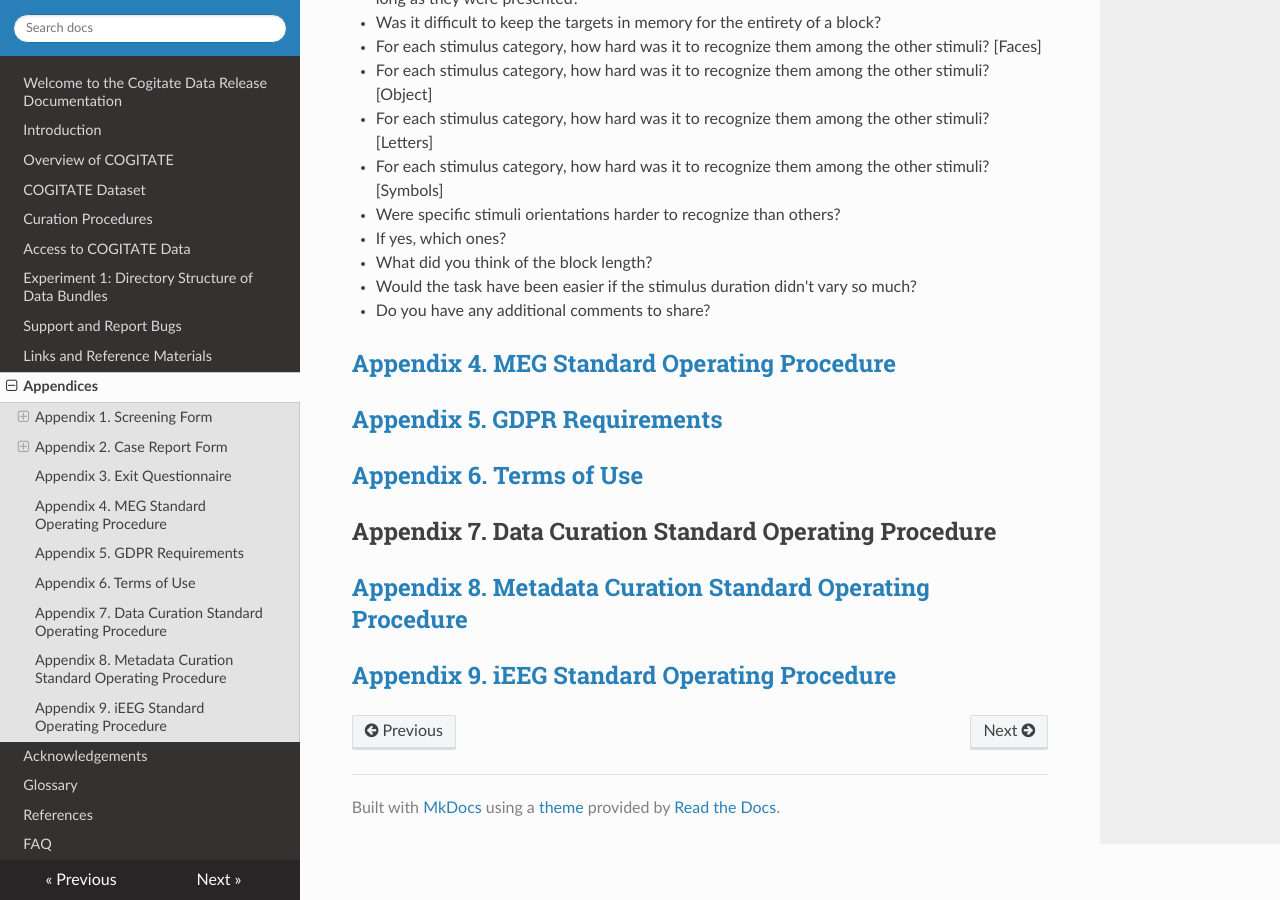
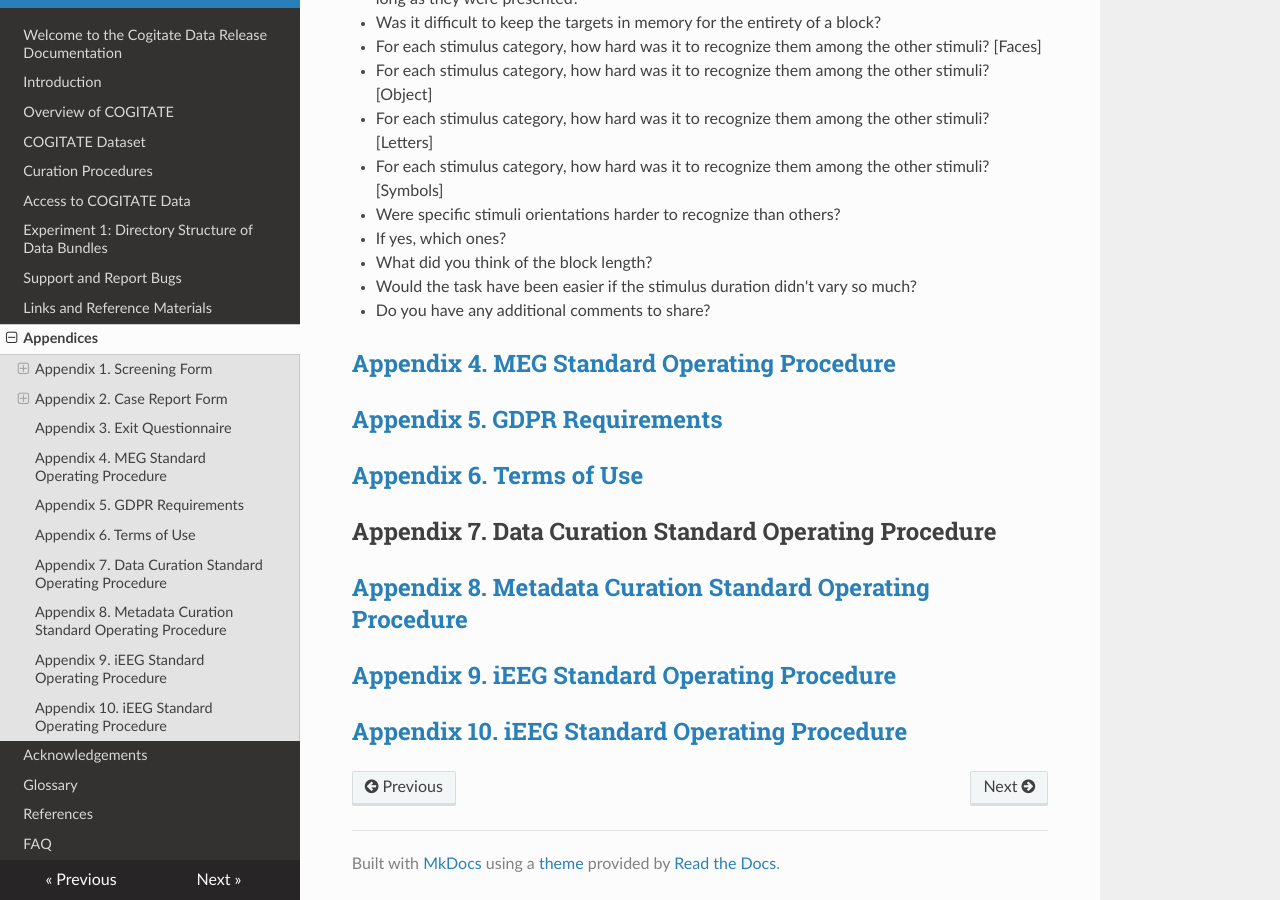
Before and after one commit to Cogitate-consortium/cogitate-data, an MkDocs documentation site: the page built from docs/09_appendices.md, in a window 1280 px wide and 900 px high, scrolled down 3615 px. Built offline with MkDocs 1.6.1, drawn with Linux system fonts in a browser that asks for light colours; nearby versions of some CDN libraries.

Commit message:
Added Appendix 10 - fMRI SOP

```diff
--- a/docs/09_appendices.md
+++ b/docs/09_appendices.md
@@ -132,3 +132,5 @@ This Form should be filled by the participant after the experiment and asks the
 ## <a href="https://github.com/Cogitate-consortium/cogitate-data/blob/main/assets/documentation/linked_files/metadata-curation-doc_2024-05-14_v1.0.pdf" target="_blank">Appendix 8. Metadata Curation Standard Operating Procedure</a>
 
 ## <a href="https://github.com/Cogitate-consortium/cogitate-data/blob/main/assets/documentation/linked_files/SOP%20iEEG%20General_v2.pdf" target="_blank">Appendix 9. iEEG Standard Operating Procedure</a>
+
+## <a href="https://github.com/Cogitate-consortium/cogitate-data/blob/main/assets/documentation/linked_files/fMRI%20SOP_v1.0.pdf" target="_blank">Appendix 10. iEEG Standard Operating Procedure</a>
```
